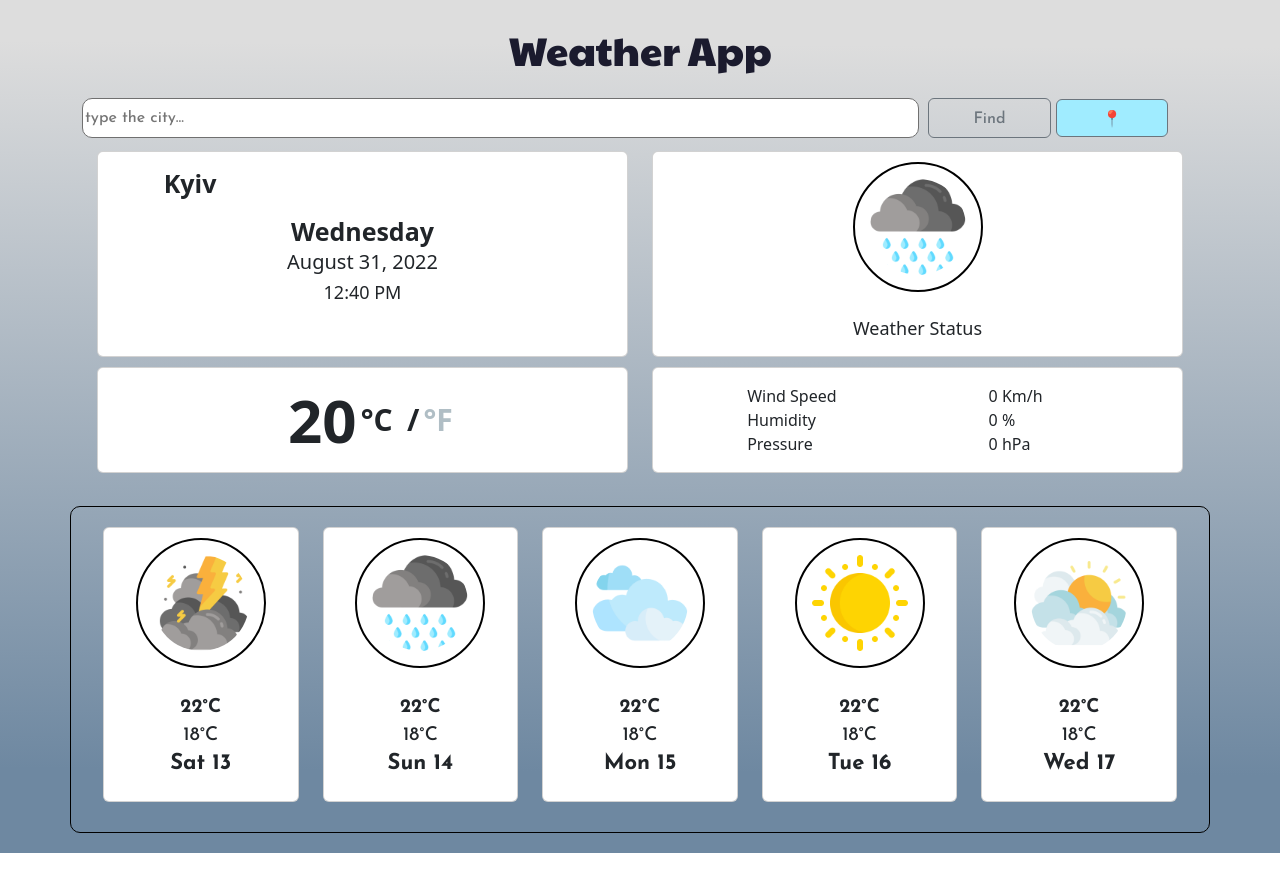
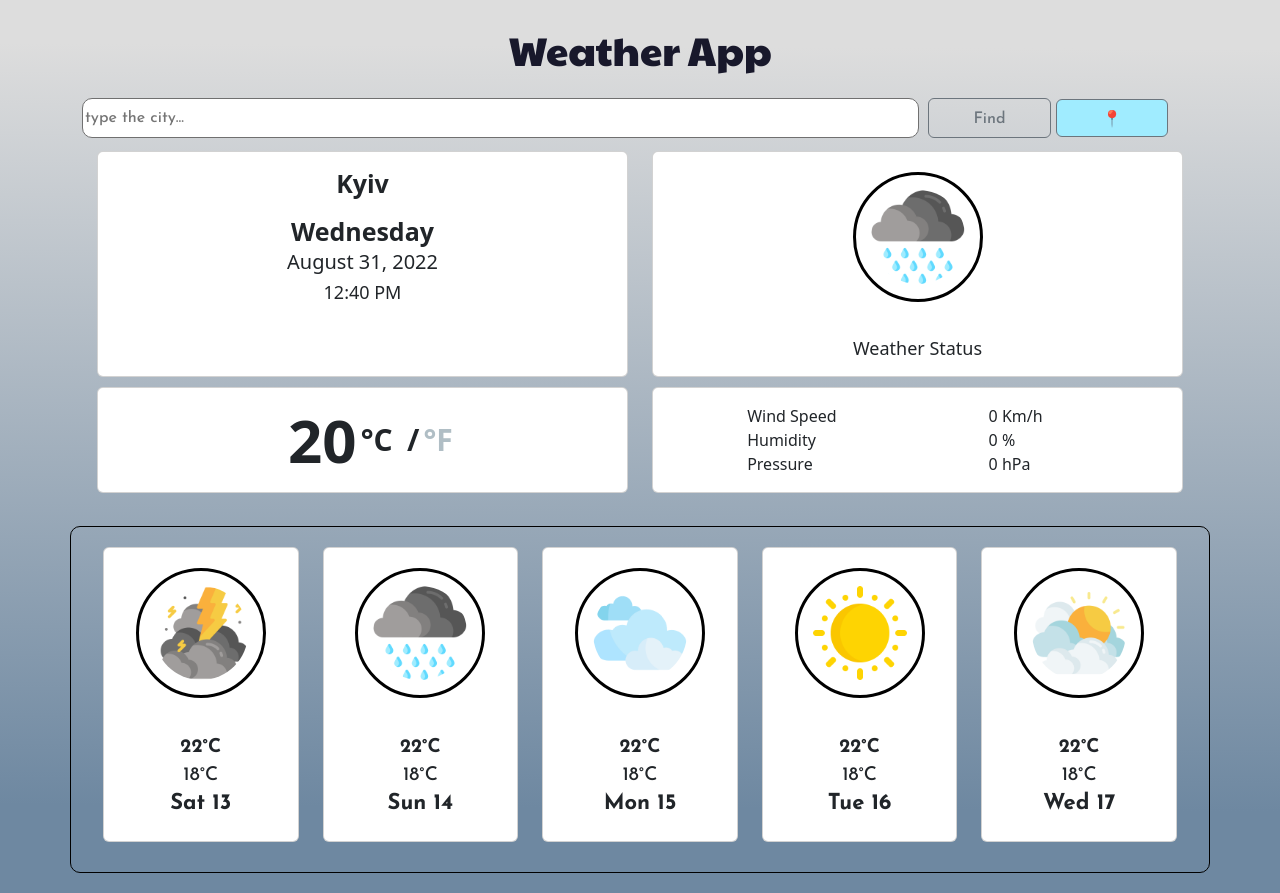
Before and after one commit to malachasha/my-weather-app, a website built with Parcel: page index.html in a window 1280 px wide. Before the commit the page ends 853 px from the top, so only its background shows below. Built offline with nearby package versions, Linux system fonts and the light colour scheme.

Commit message:
added package.json and fixed image size

```diff
--- a/index.html
+++ b/index.html
@@ -4,7 +4,7 @@
     <title>Search Engine</title>
     <meta charset="UTF-8" />
     <meta name="viewport" content="width=device-width, initial-scale=1" />
-    <link rel="stylesheet" type="text/css" href="src/styles.css" />
+    <link  rel="stylesheet" href="src/styles.css" />
     <script src="https://cdn.jsdelivr.net/npm/axios/dist/axios.min.js"></script>
     <link
       href="https://cdn.jsdelivr.net/npm/bootstrap@5.2.0/dist/css/bootstrap.min.css"
--- a/src/styles.css
+++ b/src/styles.css
@@ -1,5 +1,5 @@
 .h1-main {
-  color: rgb(27, 27, 46);
+  color: rgb(24, 24, 43);
   text-align: center;
   margin: 25px;
   font-family: "Paytone One", sans-serif;
@@ -28,7 +28,7 @@ p {
 #city {
   font-weight: 900;
   font-size: 25px;
-  margin-left: 10%;
+  text-align: center;
 }
 
 #day {
@@ -196,9 +196,9 @@ p.card-text {
 
 .other-img {
   display: block;
-  margin: 10px auto;
+  margin: 20px auto;
   padding: 15px;
-  border: 2px solid black;
+  border: 3px solid black;
   border-radius: 50%;
-  width: 130px;
+  max-width: 130px;
 }
```
Also changed, not shown: package.json (added, +16 -0 lines).
